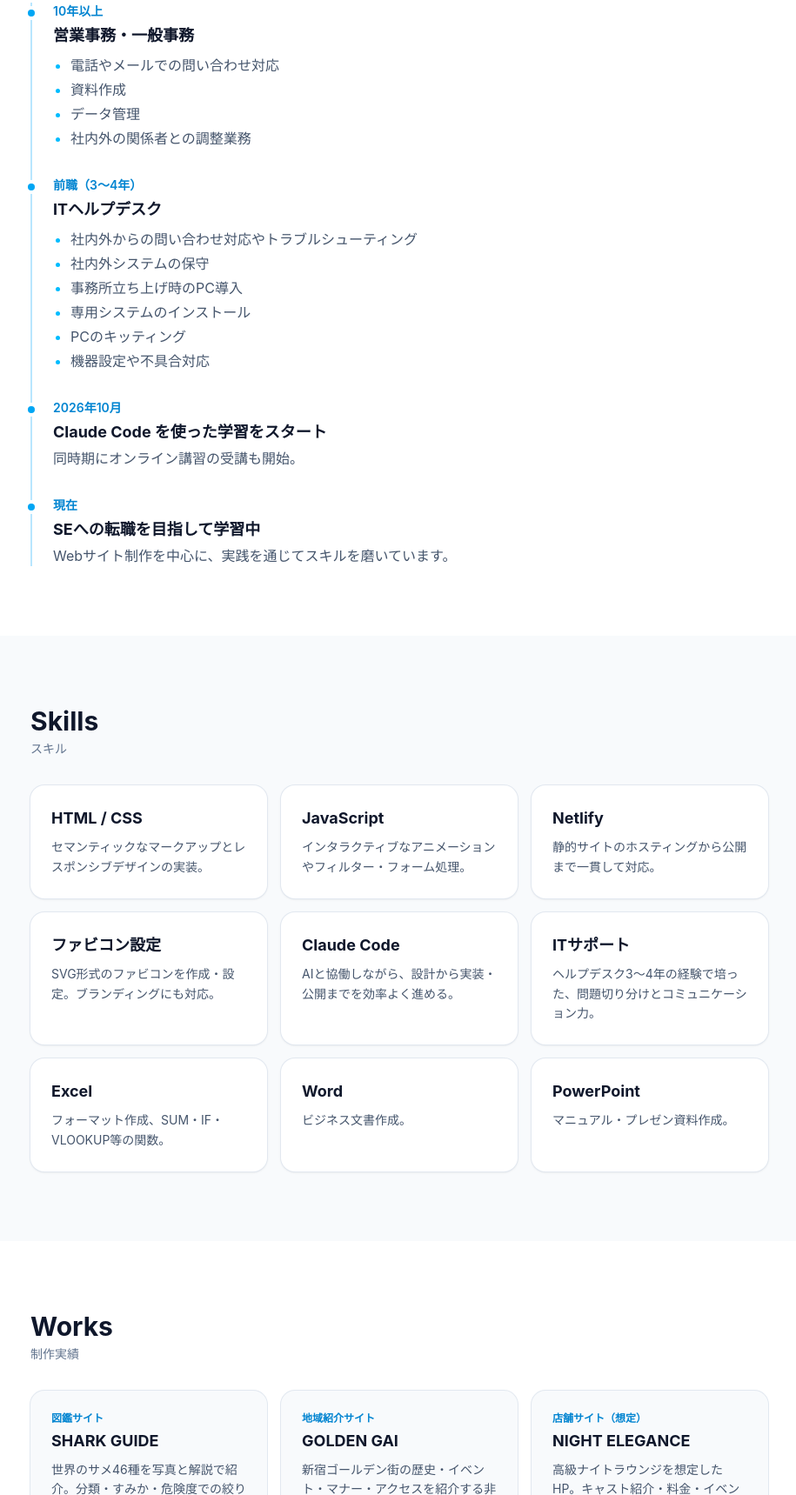
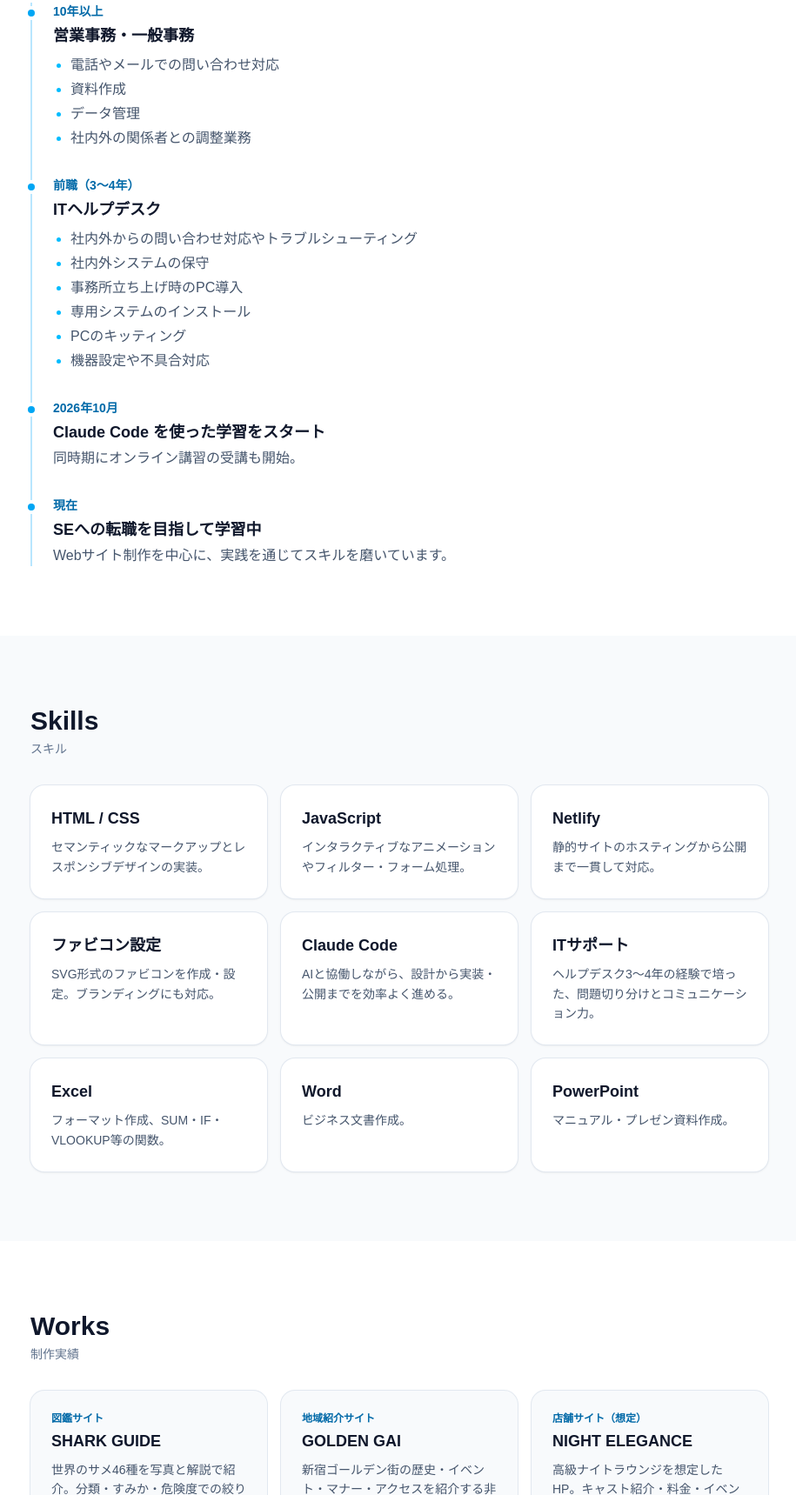
Before and after one commit to taek04101987-ctrl/pf, a website built with Vite: page index.html in a window 1280 px wide. Shown: the part 1081-2800 px from the top of the page at 87% size, without its empty margins (181-1096 px from the left). Built offline with nearby package versions, Linux system fonts and the light colour scheme.

Commit message:
パフォーマンスとコントラストを改善
- ヘッダーの backdrop-blur を削除して描画負荷を軽減
- 水色の文字・ボタンを濃くしてコントラスト比 4.5:1 を確保
- 日本語のシステムフォントを明示

Co-Authored-By: Claude Opus 5.5 <noreply@anthropic.com>

```diff
--- a/index.html
+++ b/index.html
@@ -10,7 +10,7 @@
   </head>
   <body class="bg-slate-50 text-slate-800 antialiased">
     <!-- ヘッダー -->
-    <header class="sticky top-0 z-10 border-b border-slate-200 bg-white/90 backdrop-blur">
+    <header class="sticky top-0 z-10 border-b border-slate-200 bg-white">
       <nav class="mx-auto flex max-w-4xl items-center justify-between px-4 py-3 sm:px-6">
         <a href="#top" class="text-lg font-bold text-slate-900">tk</a>
         <ul class="flex gap-4 text-sm font-medium text-slate-600 sm:gap-6">
@@ -31,7 +31,7 @@
           <p class="mt-6 max-w-xl text-lg leading-relaxed text-slate-300">
             AIを駆使したエンジニアを目指し勉強しています。
           </p>
-          <a href="#works" class="mt-8 inline-block rounded-lg bg-sky-500 px-6 py-3 font-semibold text-white hover:bg-sky-400">
+          <a href="#works" class="mt-8 inline-block rounded-lg bg-sky-700 px-6 py-3 font-semibold text-white hover:bg-sky-600">
             制作実績を見る
           </a>
         </div>
@@ -59,7 +59,7 @@
           <ol class="mt-8 space-y-8 border-l-2 border-sky-200 pl-6">
             <li class="relative">
               <span class="absolute -left-[33px] top-1 h-4 w-4 rounded-full border-4 border-white bg-sky-500"></span>
-              <p class="text-sm font-semibold text-sky-600">10年以上</p>
+              <p class="text-sm font-semibold text-sky-700">10年以上</p>
               <h3 class="mt-1 text-lg font-bold text-slate-900">営業事務・一般事務</h3>
               <ul class="mt-2 list-disc space-y-1 pl-5 text-slate-600 marker:text-sky-400">
                 <li>電話やメールでの問い合わせ対応</li>
@@ -70,7 +70,7 @@
             </li>
             <li class="relative">
               <span class="absolute -left-[33px] top-1 h-4 w-4 rounded-full border-4 border-white bg-sky-500"></span>
-              <p class="text-sm font-semibold text-sky-600">前職（3〜4年）</p>
+              <p class="text-sm font-semibold text-sky-700">前職（3〜4年）</p>
               <h3 class="mt-1 text-lg font-bold text-slate-900">ITヘルプデスク</h3>
               <ul class="mt-2 list-disc space-y-1 pl-5 text-slate-600 marker:text-sky-400">
                 <li>社内外からの問い合わせ対応やトラブルシューティング</li>
@@ -83,13 +83,13 @@
             </li>
             <li class="relative">
               <span class="absolute -left-[33px] top-1 h-4 w-4 rounded-full border-4 border-white bg-sky-500"></span>
-              <p class="text-sm font-semibold text-sky-600">2026年10月</p>
+              <p class="text-sm font-semibold text-sky-700">2026年10月</p>
               <h3 class="mt-1 text-lg font-bold text-slate-900">Claude Code を使った学習をスタート</h3>
               <p class="mt-1 text-slate-600">同時期にオンライン講習の受講も開始。</p>
             </li>
             <li class="relative">
               <span class="absolute -left-[33px] top-1 h-4 w-4 rounded-full border-4 border-white bg-sky-500"></span>
-              <p class="text-sm font-semibold text-sky-600">現在</p>
+              <p class="text-sm font-semibold text-sky-700">現在</p>
               <h3 class="mt-1 text-lg font-bold text-slate-900">SEへの転職を目指して学習中</h3>
               <p class="mt-1 text-slate-600">Webサイト制作を中心に、実践を通じてスキルを磨いています。</p>
             </li>
@@ -149,21 +149,21 @@
           <div class="mt-8 grid gap-4 md:grid-cols-3">
             <a href="https://ephemeral-trifle-27fd1f.netlify.app/" target="_blank" rel="noopener noreferrer"
               class="group flex flex-col rounded-2xl bg-slate-50 p-6 ring-1 ring-slate-200 transition hover:-translate-y-1 hover:shadow-md">
-              <p class="text-xs font-semibold text-sky-600">図鑑サイト</p>
+              <p class="text-xs font-semibold text-sky-700">図鑑サイト</p>
               <h3 class="mt-1 text-lg font-bold text-slate-900 group-hover:text-sky-600">SHARK GUIDE</h3>
               <p class="mt-2 flex-1 text-sm leading-relaxed text-slate-600">世界のサメ46種を写真と解説で紹介。分類・すみか・危険度での絞り込みや並べ替えに対応。</p>
               <p class="mt-4 text-xs text-slate-500">HTML / CSS / JavaScript</p>
             </a>
             <a href="https://musical-conkies-f93441.netlify.app/" target="_blank" rel="noopener noreferrer"
               class="group flex flex-col rounded-2xl bg-slate-50 p-6 ring-1 ring-slate-200 transition hover:-translate-y-1 hover:shadow-md">
-              <p class="text-xs font-semibold text-sky-600">地域紹介サイト</p>
+              <p class="text-xs font-semibold text-sky-700">地域紹介サイト</p>
               <h3 class="mt-1 text-lg font-bold text-slate-900 group-hover:text-sky-600">GOLDEN GAI</h3>
               <p class="mt-2 flex-1 text-sm leading-relaxed text-slate-600">新宿ゴールデン街の歴史・イベント・マナー・アクセスを紹介する非公式の学習作品。</p>
               <p class="mt-4 text-xs text-slate-500">HTML / CSS / JavaScript</p>
             </a>
             <a href="https://cerulean-semolina-a9bd2e.netlify.app/" target="_blank" rel="noopener noreferrer"
               class="group flex flex-col rounded-2xl bg-slate-50 p-6 ring-1 ring-slate-200 transition hover:-translate-y-1 hover:shadow-md">
-              <p class="text-xs font-semibold text-sky-600">店舗サイト（想定）</p>
+              <p class="text-xs font-semibold text-sky-700">店舗サイト（想定）</p>
               <h3 class="mt-1 text-lg font-bold text-slate-900 group-hover:text-sky-600">NIGHT ELEGANCE</h3>
               <p class="mt-2 flex-1 text-sm leading-relaxed text-slate-600">高級ナイトラウンジを想定したHP。キャスト紹介・料金・イベント・予約フォームを掲載。</p>
               <p class="mt-4 text-xs text-slate-500">HTML / CSS / JavaScript</p>
--- a/src/style.css
+++ b/src/style.css
@@ -1,4 +1,8 @@
 @import "tailwindcss";
+
+@theme {
+  --font-sans: "Hiragino Sans", "Hiragino Kaku Gothic ProN", "Yu Gothic UI", Meiryo, "Noto Sans JP", sans-serif;
+}
 
 html {
   scroll-behavior: smooth;
```
